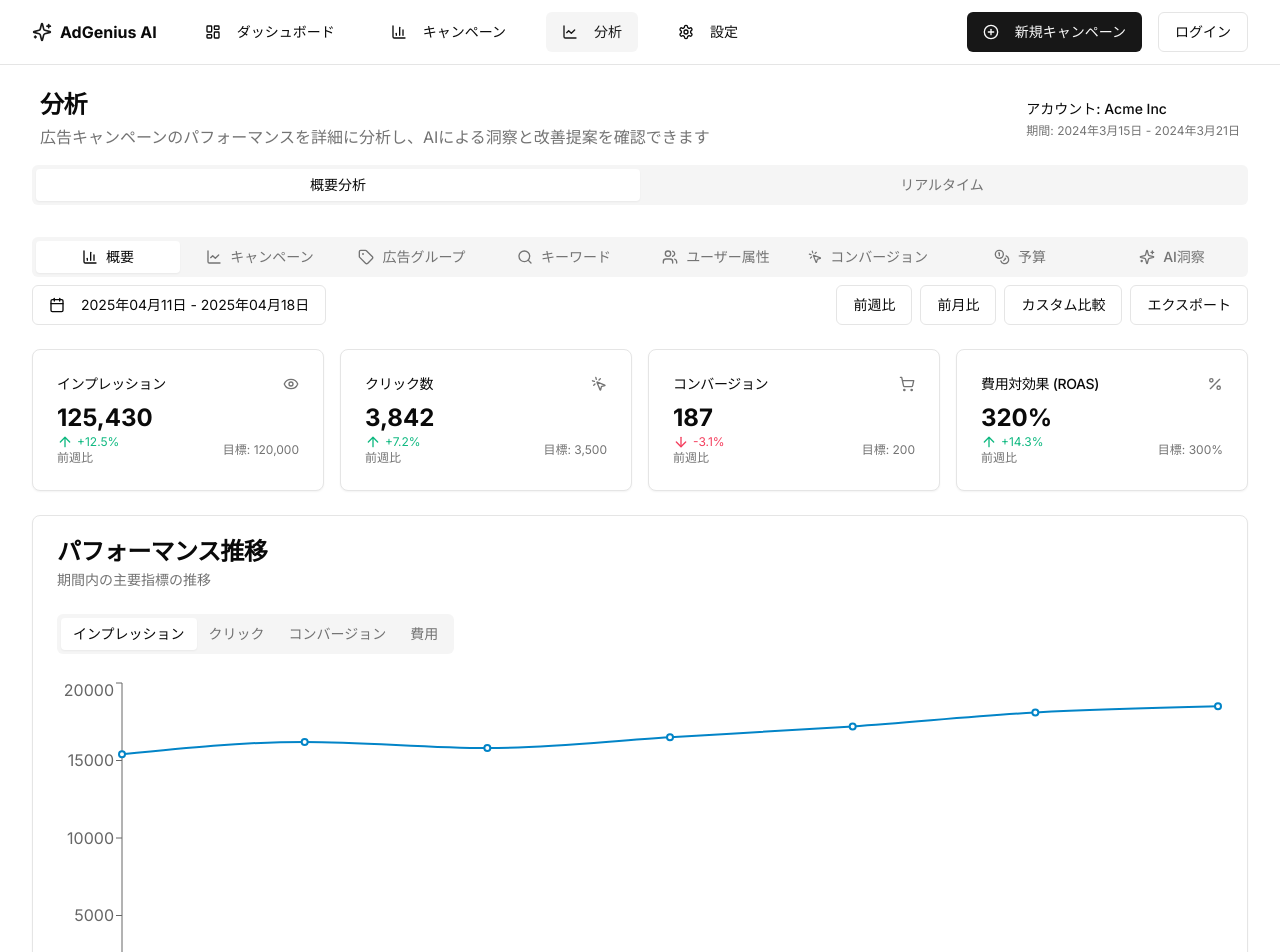
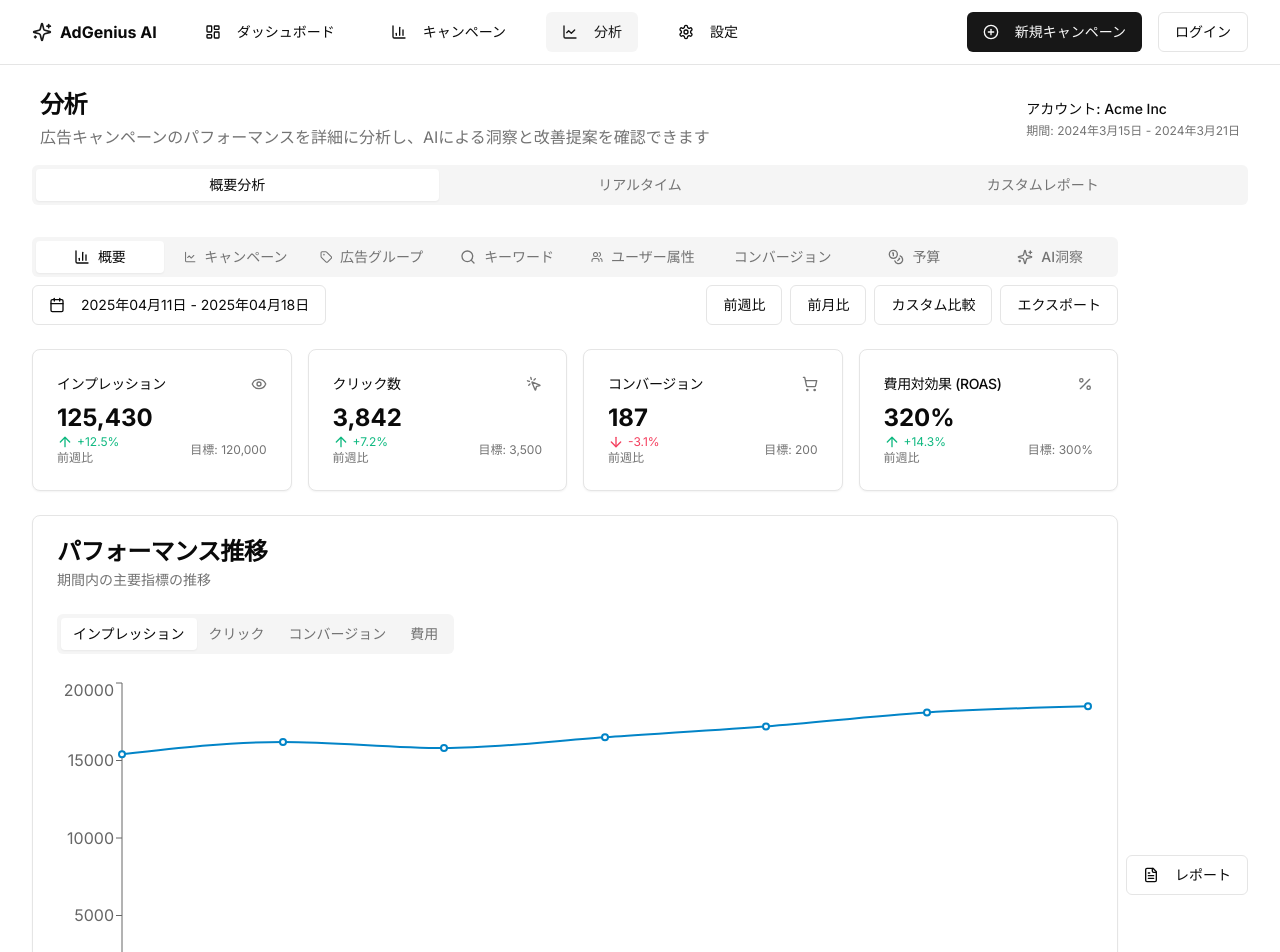
Before and after one commit to takara45/vibe-marketing-frontend, a Next.js app: page /analytics in a window 1280 px wide. Shown: the top 952 px of the page. Built offline with nearby package versions, Linux system fonts and the light colour scheme.

Commit message:
Revert "refactor(analytics): Replace custom reports with campaign reports"

```diff
--- a/app/analytics/page.tsx
+++ b/app/analytics/page.tsx
@@ -4,6 +4,7 @@ import { DashboardHeader } from "@/components/dashboard-header";
 import { DashboardShell } from "@/components/dashboard-shell";
 import { AnalyticsTabs } from "@/components/analytics/analytics-tabs";
 import { RealTimeDashboard } from "@/components/analytics/real-time-dashboard";
+import { CustomReportBuilder } from "@/components/analytics/custom-report-builder";
 import { Tabs, TabsContent, TabsList, TabsTrigger } from "@/components/ui/tabs";
 
 export const metadata: Metadata = {
@@ -30,9 +31,10 @@ export default function AnalyticsPage() {
       </DashboardHeader>
       <div className="grid gap-8">
         <Tabs defaultValue="overview" className="w-full">
-          <TabsList className="grid w-full grid-cols-2 mb-8">
+          <TabsList className="grid w-full grid-cols-3 mb-8">
             <TabsTrigger value="overview">概要分析</TabsTrigger>
             <TabsTrigger value="realtime">リアルタイム</TabsTrigger>
+            <TabsTrigger value="custom">カスタムレポート</TabsTrigger>
           </TabsList>
           <TabsContent value="overview" className="space-y-4">
             <AnalyticsTabs />
@@ -40,6 +42,9 @@ export default function AnalyticsPage() {
           <TabsContent value="realtime" className="space-y-4">
             <RealTimeDashboard />
           </TabsContent>
+          <TabsContent value="custom" className="space-y-4">
+            <CustomReportBuilder />
+          </TabsContent>
         </Tabs>
       </div>
     </DashboardShell>
--- a/components/analytics/analytics-tabs.tsx
+++ b/components/analytics/analytics-tabs.tsx
@@ -1,9 +1,11 @@
 "use client";
 
 import { useState } from "react";
+import Link from "next/link";
 import {
   BarChart3Icon,
   CoinsIcon,
+  FileTextIcon,
   LineChartIcon,
   MousePointerClickIcon,
   SearchIcon,
@@ -13,6 +15,7 @@ import {
 } from "lucide-react";
 
 import { Tabs, TabsContent, TabsList, TabsTrigger } from "@/components/ui/tabs";
+import { Button } from "@/components/ui/button";
 import { OverviewAnalytics } from "@/components/analytics/overview-analytics";
 import { CampaignAnalytics } from "@/components/analytics/campaign-analytics";
 import { AdGroupAnalytics } from "@/components/analytics/ad-group-analytics";
@@ -27,6 +30,7 @@ export function AnalyticsTabs() {
 
   return (
     <div className="space-y-4">
+      <div className="flex justify-between items-center">
         <Tabs
           defaultValue="overview"
           value={activeTab}
@@ -99,6 +103,13 @@ export function AnalyticsTabs() {
             <AiInsights />
           </TabsContent>
         </Tabs>
+        <Button variant="outline" asChild className="ml-2">
+          <Link href="/analytics/reports">
+            <FileTextIcon className="mr-2 h-4 w-4" />
+            <span className="hidden sm:inline">レポート</span>
+          </Link>
+        </Button>
+      </div>
     </div>
   );
 }
--- a/components/main-nav.tsx
+++ b/components/main-nav.tsx
@@ -34,10 +34,10 @@ export function MainNav() {
       </Button>
       <Button
         variant="ghost"
-        className={cn("justify-start", pathname?.startsWith("/analytics") && "bg-accent text-accent-foreground")}
+        className={cn("justify-start", pathname === "/analytics" && "bg-accent text-accent-foreground")}
         asChild
       >
-        <Link href="/analytics/reports">
+        <Link href="/analytics">
           <LineChartIcon className="mr-2 h-4 w-4" />
           分析
         </Link>
--- a/components/mobile-nav.tsx
+++ b/components/mobile-nav.tsx
@@ -36,10 +36,10 @@ export function MobileNav() {
       active: pathname === "/campaigns" || pathname.startsWith("/campaigns/"),
     },
     {
-      href: "/analytics/reports",
+      href: "/analytics",
       label: "分析",
       icon: <LineChartIcon className="mr-2 h-4 w-4" />,
-      active: pathname?.startsWith("/analytics"),
+      active: pathname === "/analytics" || pathname.startsWith("/analytics/"),
     },
     {
       href: "/settings",
```
Lines whose indentation alone changed are shown as unchanged.
